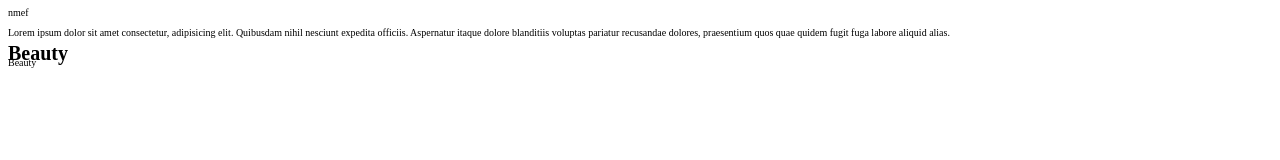
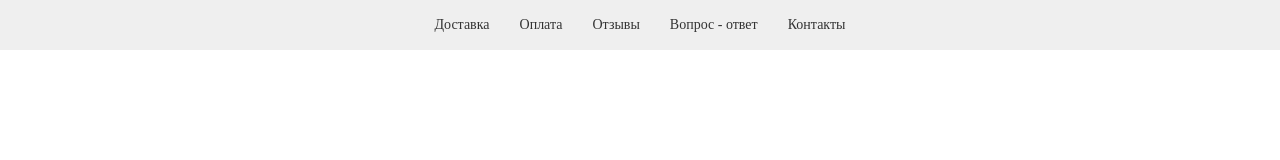
Before and after one commit to sofa0602/BEAUTY, a website: page index.html in a window 1280 px wide. Drawn offline with Linux system fonts and the light colour scheme.

Commit message:
added header-navigation

```diff
--- a/index.html
+++ b/index.html
@@ -8,14 +8,14 @@
     <title>Beauty</title>
   </head>
   <body>
-    nmef
-    <p>
-      Lorem ipsum dolor sit amet consectetur, adipisicing elit. Quibusdam nihil
-      nesciunt expedita officiis. Aspernatur itaque dolore blanditiis voluptas
-      pariatur recusandae dolores, praesentium quos quae quidem fugit fuga
-      labore aliquid alias.
-    </p>
-    <h1>Beauty</h1>
-    <a href="#">Beauty</a>
+    <section class="header-navigation">
+      <div class="wrapper header-navigation__wrapper">
+        <a href="#" class="header-navigation__link"> Доставка </a>
+        <a href="#" class="header-navigation__link"> Оплата </a>
+        <a href="#" class="header-navigation__link"> Отзывы </a>
+        <a href="#" class="header-navigation__link"> Вопрос - ответ </a>
+        <a href="#" class="header-navigation__link"> Контакты</a>
+      </div>
+    </section>
   </body>
 </html>
--- a/src/scss/constants/_constants.scss
+++ b/src/scss/constants/_constants.scss
@@ -1,8 +1,8 @@
 $primary1: #f13c6e;
 $primary2: #ffff;
-$primary3: #eeee;
+$primary3: #efefef;
 
 $title-text-color: rgb(0, 0, 0);
 $link-text-color: #000000;
 $main-text-color: #ffff;
-$info-text-color: #eeee;
+$info-text-color: #333333; ;
--- a/src/scss/global/_global.scss
+++ b/src/scss/global/_global.scss
@@ -4,6 +4,7 @@ html {
   color: $title-text-color;
 }
 body {
+  margin: 0;
 }
 h1,
 h2,
--- a/src/scss/index.scss
+++ b/src/scss/index.scss
@@ -1,2 +1,3 @@
 @import "./constants/constants";
 @import "./global/global";
+@import "./modules/header-havigation";
--- /dev/null
+++ b/src/scss/modules/_header-havigation.scss
@@ -0,0 +1,17 @@
+.header-navigation {
+  background: $primary3;
+  &__link {
+    font-size: 1.4rem;
+    line-height: 1.6rem;
+    color: $info-text-color;
+    &:not(:last-child) {
+      margin-right: 30px;
+    }
+  }
+  &__wrapper {
+    display: flex;
+    padding: 17px 0;
+    align-items: center;
+    justify-content: center;
+  }
+}
```
Also changed, not shown: src/css/index.css.
